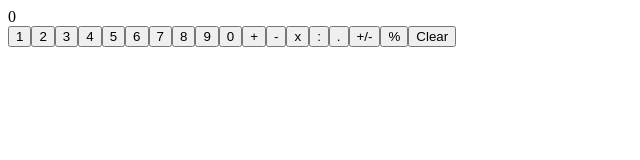
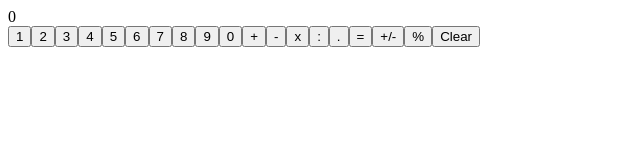
Before and after one commit to maknyak/vuelator, a Vue app: page / in a window 1280 px wide. Shown: the top 160 px of the page, without its empty margins (0-640 px from the left). Built offline with nearby package versions, Linux system fonts and the light colour scheme.

Commit message:
create doCalculation function

```diff
--- a/src/components/Vuelator/Vuelator.vue
+++ b/src/components/Vuelator/Vuelator.vue
@@ -22,7 +22,7 @@
     <vuelator-btn btnClass="btn" btnText="x" @clicked="setOperator"/>
     <vuelator-btn btnClass="btn" btnText=":" @clicked="setOperator"/>
     <vuelator-btn btnClass="btn" btnText="." @clicked="setDecimal"/>
-<!--    <vuelator-btn btnClass="btn" btnText="=" @clicked="doCalculate"/>-->
+    <vuelator-btn btnClass="btn" btnText="=" @clicked="doCalculate"/>
     <vuelator-btn btnClass="btn" btnText="+/-" @clicked="setNegatifNumber"/>
     <vuelator-btn btnClass="btn" btnText="%" @clicked="doPercentage"/>
     <vuelator-btn btnClass="btn" btnText="Clear" @clicked="doReset"/>
@@ -52,6 +52,7 @@ export default {
   },
   methods: {
     setDigit(value) {
+      this.total = ''; // reset total
       if (this.input === 0 || this.input === '') {
         this.input = Number(this.input + value); // is not decimal number, remove 0
       } else {
@@ -66,36 +67,78 @@ export default {
         const expression = this.expression.slice(0, -1); // remove operator
         this.expression = expression + operator; // and replace with new operator
       } else {
-        this.expression += this.input + operator; // set operator
+        if (this.total) {
+          this.expression += this.total + operator; // calculate previous total
+        } else {
+          this.expression += this.input + operator; // set operator
+        }
+
         this.input = '';
+        this.total = '';
       }
     },
     setDecimal() {
       const isDecimal = this.input.toString().includes('.');
 
+      // set value as decimal number if value contains .
       if (!isDecimal && this.input !== '') {
         this.input += '.';
       }
     },
     isOperator(tipe) {
+      // check current value is operator
       return tipe === '+' || tipe === '-' || tipe === ':' || tipe === 'x';
     },
     setNegatifNumber() {
+      // add negatif number if value more than 0
       if (this.input > 0) {
         this.input = `(-${this.input})`;
       }
     },
     doPercentage() {
       if (this.input > 0) {
+        // calculate percentage if value more than 0
         const result = Number(this.input) * 0.01;
         this.input = result;
       }
     },
     doReset() {
+      // reset all variable
       this.expression = '';
       this.total = '';
       this.input = 0;
     },
+    doCalculate() {
+      const { isOperator } = this;
+      const last = this.expression.substr(-1);
+
+      if (isOperator(last) && this.input !== '') {
+        this.expression += this.input;
+        // convert : or x with aritmatic operator
+        this.expression = this.expression.replace(/x/g, '*');
+        // eslint-disable-next-line no-useless-escape
+        this.expression = this.expression.replace(/\:/g, '/');
+
+        // eslint-disable-next-line no-eval
+        const total = eval(this.expression); // calculate total
+        // eslint-disable-next-line no-restricted-globals
+        if (!isNaN(total)) {
+          this.total = total;
+          this.expression += `=${parseFloat(total)}`;
+
+          // log calculate history
+          if (this.expression) {
+            this.logs.push(this.expression);
+          }
+        } else {
+          alert('invalid number');
+        }
+
+        // reset variable
+        this.input = '';
+        this.expression = '';
+      }
+    },
   },
 };
 </script>
```
